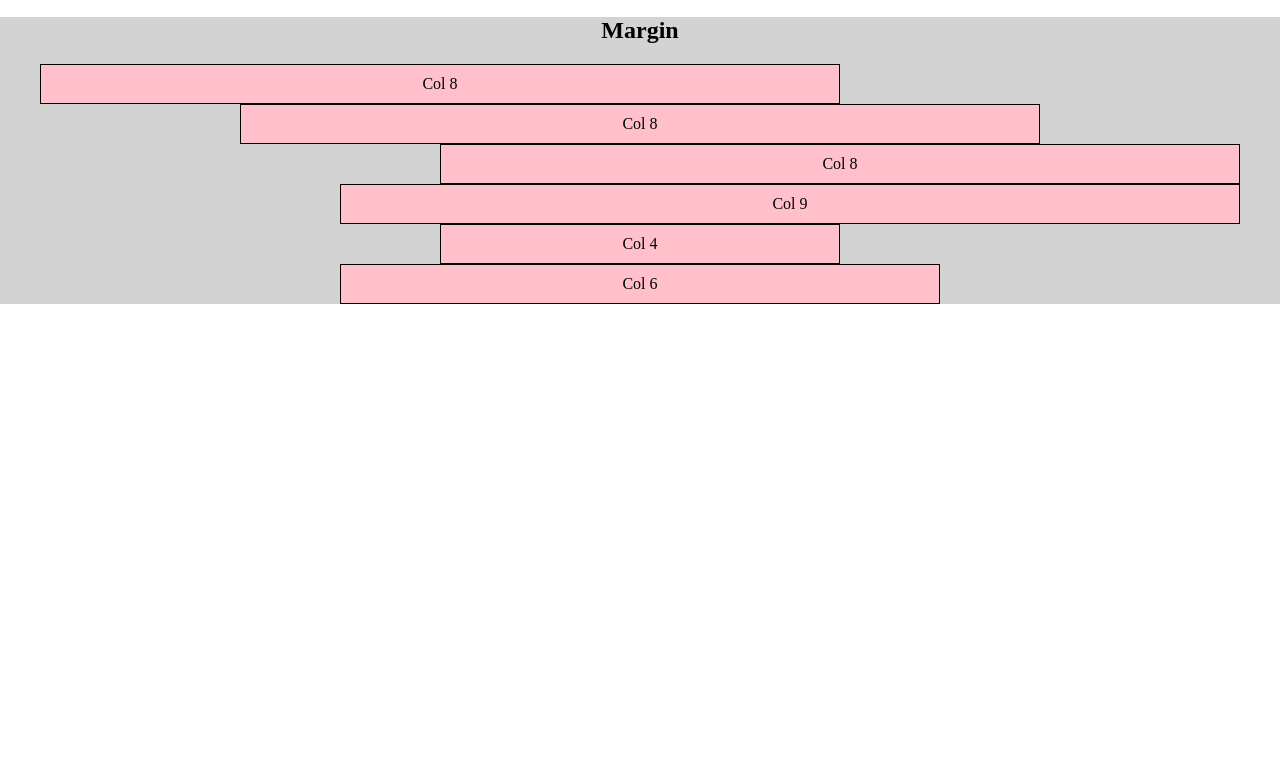
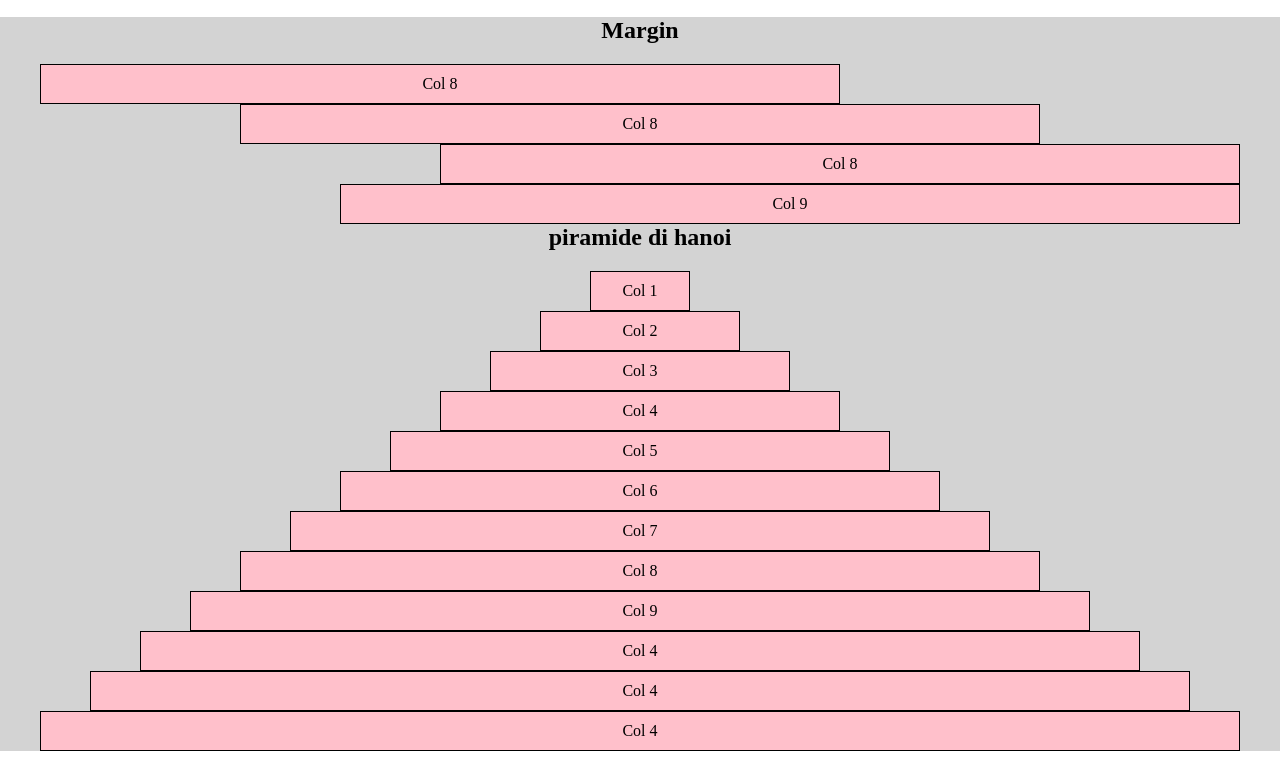
Before and after one commit to Vincenzo-Laveneziana/html-css-12bool, a plain HTML site: page index.html in a window 1280 px wide. Shown: the part 679-1450 px from the top of the page. Before the commit the page ends 1003 px from the top, so only its background shows below. Drawn offline with Linux system fonts and the light colour scheme.

Commit message:
Fine piramide di hanoi

```diff
--- a/index.html
+++ b/index.html
@@ -106,8 +106,23 @@
         <div class="col_8 offset_2">Col 8</div>
         <div class="col_8 offset_4">Col 8</div>
         <div class="col_9 offset_3">Col 9</div>
+      </div>
+
+      <div class="container">
+        <h2>piramide di hanoi</h2>
+        <div class="col_1 offset_5_5">Col 1</div>
+        <div class="col_2 offset_5">Col 2</div>
+        <div class="col_3 offset_4_5">Col 3</div>
         <div class="col_4 offset_4">Col 4</div>
+        <div class="col_5 offset_3_5">Col 5</div>
         <div class="col_6 offset_3">Col 6</div>
+        <div class="col_7 offset_2_5">Col 7</div>
+        <div class="col_8 offset_2">Col 8</div>
+        <div class="col_9 offset_1_5">Col 9</div>
+        <div class="col_10 offset_1">Col 4</div>
+        <div class="col_11 offset_0_5">Col 4</div>
+        <div class="col_12">Col 4</div>
+
       </div>
     </div>
 
--- a/style/framework_12columns.css
+++ b/style/framework_12columns.css
@@ -75,13 +75,16 @@
 }
 
 /* Offeset */
+.offset_0_5{
+  margin-left: calc((100% / 12) * 0.5);
+}
 
 .offset_1{
-  margin-left: calc(100% / 2);
+  margin-left: calc(100% / 12);
 }
 
 .offset_1_5{
-  margin-left: calc((100% / 2) * 1.5);
+  margin-left: calc((100% / 12) * 1.5);
 }
 
 .offset_2{
```
